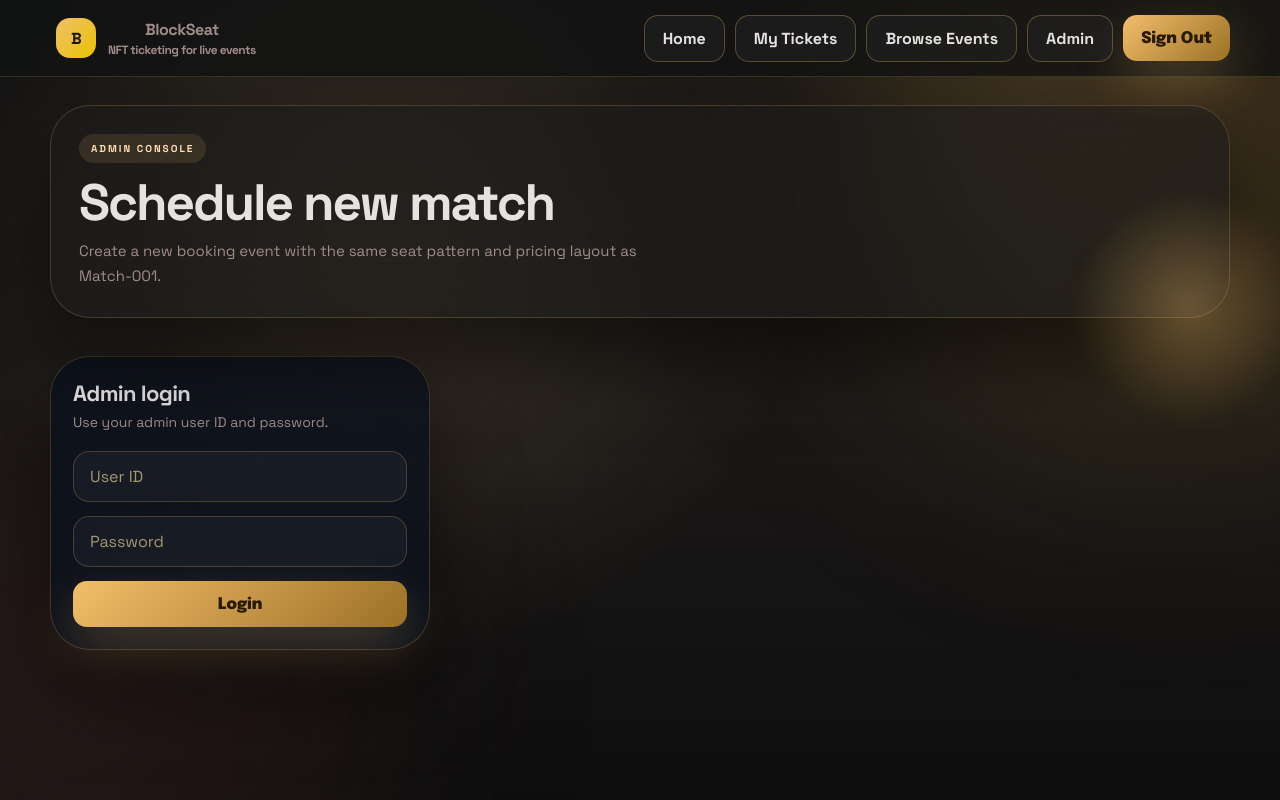
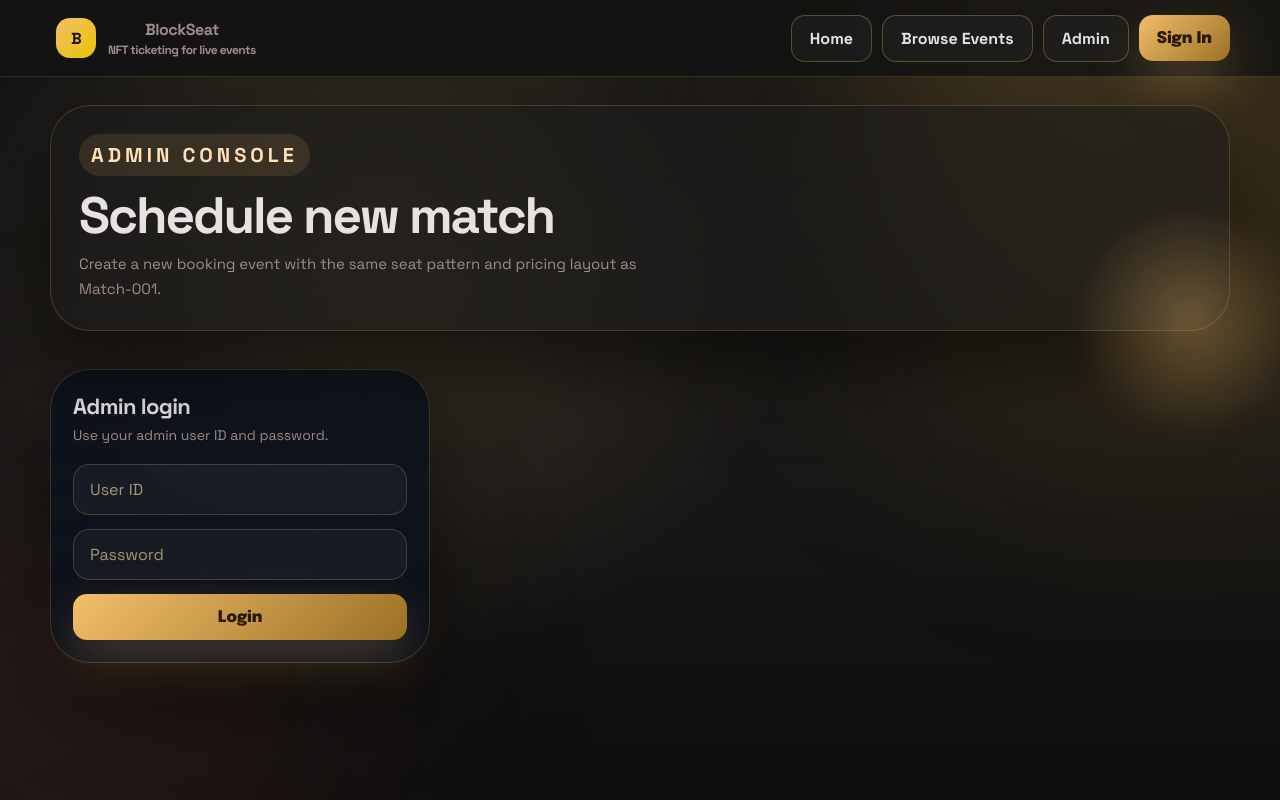
Before and after one commit to HMAjay/BlockSeat, a React (Vite) app in the folder frontend/: page /admin in a window 1280 px wide. Shown: the top 800 px of the page. Built offline with nearby package versions, Linux system fonts and the light colour scheme.

Commit message:
changed eyebrow

```diff
--- a/frontend/src/components/NavBar.jsx
+++ b/frontend/src/components/NavBar.jsx
@@ -14,12 +14,14 @@ function Navbar() {
     navigate("/login");
   };
 
+  const token = localStorage.getItem("blockseat_token");
   const bstId = localStorage.getItem("blockseat_bstId");
+  const isAuthed = Boolean(token);
 
   return (
     <header className="navbar">
       <div className="navbar-inner">
-        <button type="button" className="brand btn-ghost" onClick={() => navigate("/my-tickets")}>
+        <button type="button" className="brand btn-ghost" onClick={() => navigate(isAuthed ? "/my-tickets" : "/")}>
           <span className="brand-mark">B</span>
           <span className="brand-copy">
             <span className="brand-name">BlockSeat</span>
@@ -36,18 +38,26 @@ function Navbar() {
           <button type="button" className="btn btn-secondary" onClick={() => navigate("/")}>
             Home
           </button>
-          <button type="button" className="btn btn-secondary" onClick={() => navigate("/my-tickets")}>
-            My Tickets
-          </button>
           <button type="button" className="btn btn-secondary" onClick={() => navigate("/events")}>
             Browse Events
           </button>
           <button type="button" className="btn btn-secondary" onClick={() => navigate("/admin")}>
             Admin
           </button>
-          <button type="button" className="btn btn-primary" onClick={handleSignOut}>
-            Sign Out
-          </button>
+          {isAuthed ? (
+            <>
+              <button type="button" className="btn btn-secondary" onClick={() => navigate("/my-tickets")}>
+                My Tickets
+              </button>
+              <button type="button" className="btn btn-primary" onClick={handleSignOut}>
+                Sign Out
+              </button>
+            </>
+          ) : (
+            <button type="button" className="btn btn-primary" onClick={() => navigate("/login")}>
+              Sign In
+            </button>
+          )}
         </div>
       </div>
     </header>
--- a/frontend/src/styles.css
+++ b/frontend/src/styles.css
@@ -138,7 +138,7 @@ button {
   border-radius: 999px;
   background: rgba(242, 190, 106, 0.12);
   color: #ffe0b8;
-  font-size: 10px;
+  font-size: 20px;
   font-weight: 900;
   letter-spacing: 0.2em;
   text-transform: uppercase;
```
